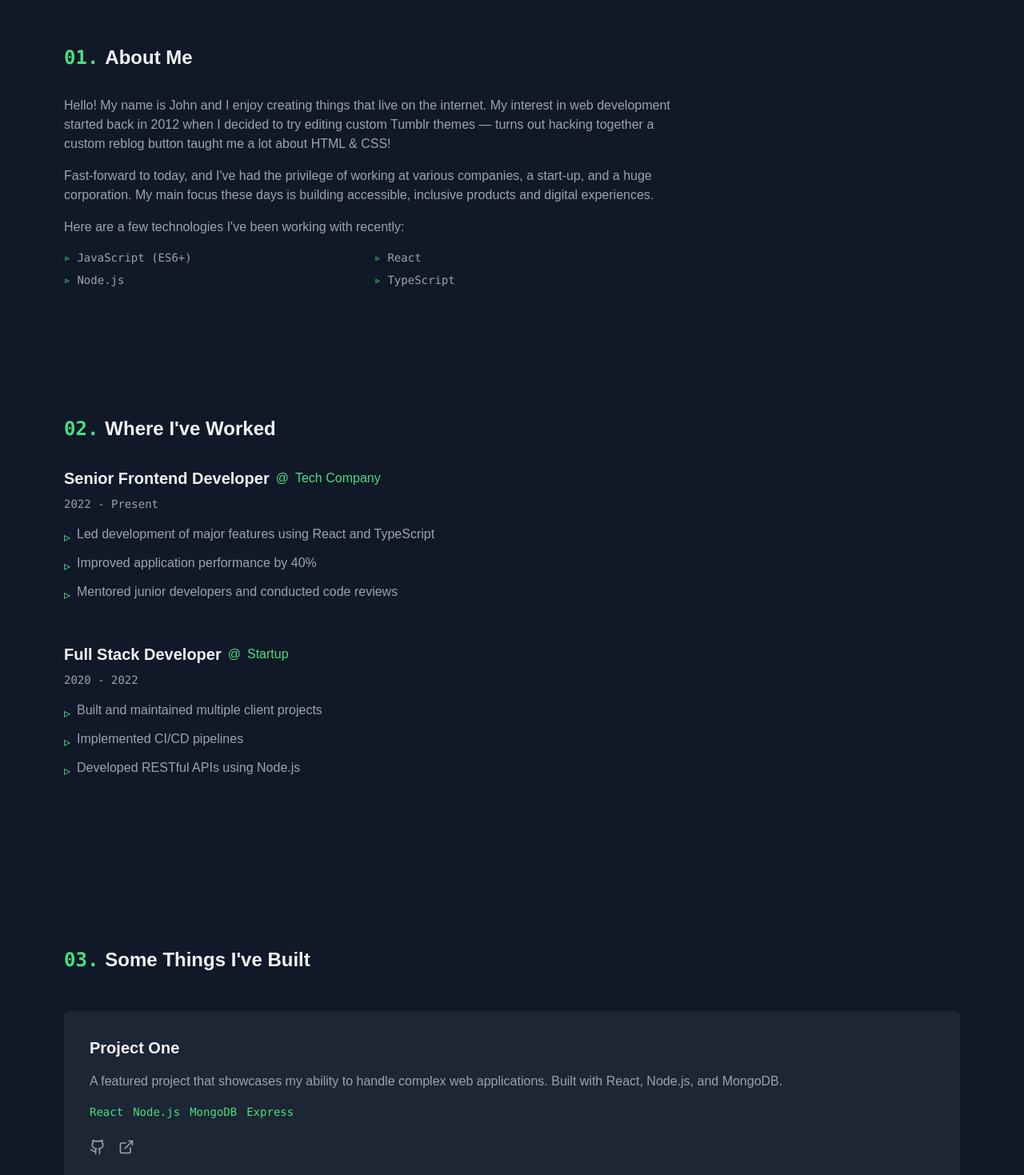
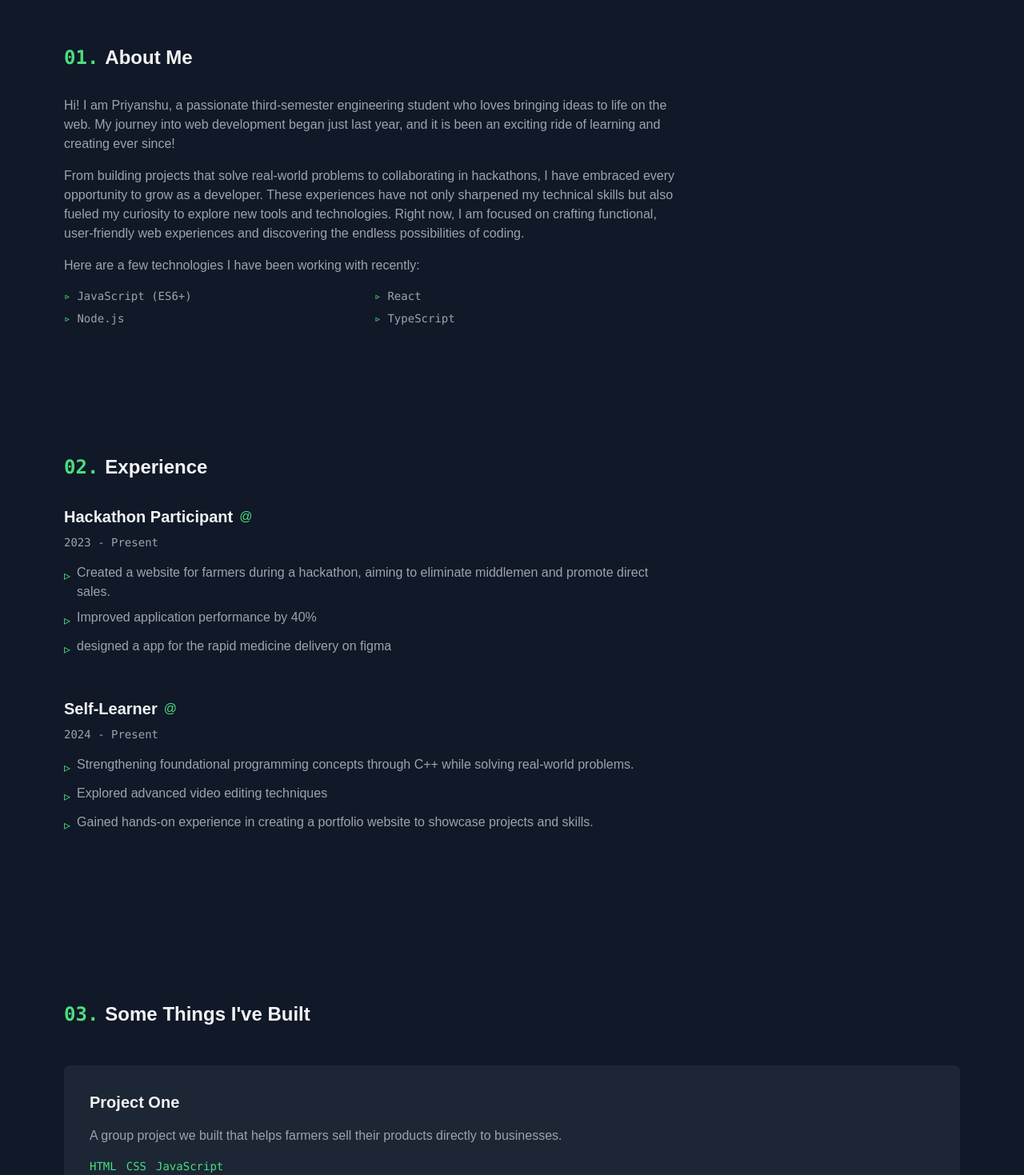
Before and after one commit to prime64m/portfolio, a Next.js app: page / in a window 1280 px wide. Shown: the part 920-2389 px from the top of the page at 80% size. Built offline with nearby package versions, Linux system fonts and the light colour scheme.

Commit message:
Uqpdate Portfolio.tsx

```diff
--- a/components/Portfolio.tsx
+++ b/components/Portfolio.tsx
@@ -27,60 +27,61 @@ const Portfolio = () => {
     const featuredProjects = [
         {
             title: "Project One",
-      description: "A featured project that showcases my ability to handle complex web applications. Built with React, Node.js, and MongoDB.",
-      tech: ["React", "Node.js", "MongoDB", "Express"],
-      github: "#",
-      external: "#",
+            description: "A group project we built that helps farmers sell their products directly to businesses. ",
+            tech: ["HTML", "CSS", "JavaScript"],
+            github: "https://github.com/prime64m/krishibazaar",
+            external: "https://krishibazar.vercel.app/",
         },
         {
             title: "Project Two",
-      description: "An e-commerce platform built with Next.js and Stripe integration. Features a custom CMS and admin dashboard.",
-      tech: ["Next.js", "Stripe", "PostgreSQL", "Tailwind"],
-      github: "#",
-      external: "#",
+            description: "A Portfolio website for myself, ",
+            tech: ["Next.js", "React", "JavaScript", "Tailwind"],
+            github: "https://github.com/prime64m/portfolio",
+            external: "https://prime64m.vercel.app/",
         }
     ];
 
     const otherProjects = [
         {
-      title: "CLI Tool",
-      description: "Developer tool for automated project setup",
-      tech: ["Node.js", "Commander.js"],
+            title: "Bookshelf Haven",
+            description: "In making process",
+            tech: ["______", "______"],
             github: "#",
+            external: "#", // Add external link
         },
         {
-      title: "Weather App",
-      description: "Real-time weather tracking application",
-      tech: ["React", "OpenWeather API"],
-      github: "#",
+            title: "Markrtplace for farmer",
+            description: "Real-time project listing",
+            tech: ["React", "Vite", "JaveScript"],
+            github: "https://github.com/prime64m/marketplace",
+            external: "https://krishi-marketplace.vercel.app/", // Add external link
         },
         {
             title: "Portfolio v1",
             description: "First iteration of my personal website",
             tech: ["HTML", "CSS", "JavaScript"],
-      github: "#",
+            github: "https://github.com/prime64m/priyansh",
+            external: "https://alokk.vercel.app/", // Add external link
         }
     ];
 
     const experiences = [
         {
-      company: "Tech Company",
-      title: "Senior Frontend Developer",
-      period: "2022 - Present",
+            title: "Hackathon Participant",
+            period: "2023 - Present",
             points: [
-        "Led development of major features using React and TypeScript",
+                "Created a website for farmers during a hackathon, aiming to eliminate middlemen and promote direct sales.",
                 "Improved application performance by 40%",
-        "Mentored junior developers and conducted code reviews"
+                "designed a app for the rapid medicine delivery on figma"
             ]
         },
         {
-      company: "Startup",
-      title: "Full Stack Developer",
-      period: "2020 - 2022",
+            title: "Self-Learner",
+            period: "2024 - Present",
             points: [
-        "Built and maintained multiple client projects",
-        "Implemented CI/CD pipelines",
-        "Developed RESTful APIs using Node.js"
+                "Strengthening foundational programming concepts through C++ while solving real-world problems.",
+                "Explored advanced video editing techniques",
+                "Gained hands-on experience in creating a portfolio website to showcase projects and skills."
             ]
         }
     ];
@@ -92,16 +93,20 @@ const Portfolio = () => {
                 <div className="max-w-6xl mx-auto px-4 py-5">
                     <div className="flex justify-between items-center">
                         <div className="flex items-center space-x-4">
+                            <div className="flex items-center space-x-4">
                                 <a href="#" className="text-green-400 font-mono text-xl">
                                     portfolio
                                 </a>
                                 <Image
-                src="/placeholder.svg?height=40&width=40"
-                alt="Profile Picture"
-                width={40}
-                height={40}
+                                    src="/profile-pic.jpg"
+                                    alt="Your Name"
+                                    width={145}
+                                    height={145}
                                     className="rounded-full"
                                 />
+
+                            </div>
+
                         </div>
                         <div className="hidden md:flex space-x-8">
                             <NavLink href="#about">About</NavLink>
@@ -109,7 +114,9 @@ const Portfolio = () => {
                             <NavLink href="#work">Work</NavLink>
                             <NavLink href="#contact">Contact</NavLink>
                             <a
-                href="#"
+                                href="/resume.jpg"
+                                target="_blank"
+                                rel="noopener noreferrer"
                                 className="px-4 py-2 border border-green-400 text-green-400 rounded hover:bg-green-400/10 transition-colors duration-300 text-sm"
                             >
                                 Resume
@@ -125,7 +132,7 @@ const Portfolio = () => {
                 <section className="min-h-screen flex items-center">
                     <div className={`transform transition-all duration-1000 ${mounted ? 'translate-y-0 opacity-100' : 'translate-y-10 opacity-0'}`}>
                         <p className="text-green-400 font-mono mb-5">Hi, my name is</p>
-            <h1 className="text-5xl md:text-7xl font-bold text-gray-100 mb-4">John Doe.</h1>
+                        <h1 className="text-5xl md:text-7xl font-bold text-gray-100 mb-4">Priyanshu Mishra.</h1>
                         <h2 className="text-4xl md:text-6xl font-bold text-gray-400 mb-8">I build things for the web.</h2>
                         <p className="max-w-xl text-gray-400 mb-12">
                             I&apos;m a software engineer specializing in building exceptional digital experiences.
@@ -149,17 +156,20 @@ const Portfolio = () => {
                         </h2>
                         <div className="text-gray-400 space-y-4">
                             <p>
-                Hello! My name is John and I enjoy creating things that live on the internet.
-                My interest in web development started back in 2012 when I decided to try
-                editing custom Tumblr themes — turns out hacking together a custom reblog
-                button taught me a lot about HTML & CSS!
+                                Hi! I am Priyanshu, a passionate third-semester engineering student
+                                who loves bringing ideas to life on the web. My journey into web development
+                                began just last year, and it is been an exciting ride of learning and creating
+                                ever since!
                             </p>
                             <p>
-                Fast-forward to today, and I&apos;ve had the privilege of working at various
-                companies, a start-up, and a huge corporation. My main focus these days
-                is building accessible, inclusive products and digital experiences.
+                                From building projects that solve real-world problems to collaborating in hackathons,
+                                I have embraced every opportunity to grow as a developer. These experiences have not
+                                only sharpened my technical skills but also fueled my curiosity to explore new tools
+                                and technologies.
+                                Right now, I am focused on crafting functional, user-friendly web experiences and
+                                discovering the endless possibilities of coding.
                             </p>
-              <p>Here are a few technologies I&apos;ve been working with recently:</p>
+                            <p>Here are a few technologies I have been working with recently:</p>
                             <ul className="grid grid-cols-2 gap-2 font-mono text-sm">
                                 <li className="flex items-center">
                                     <span className="text-green-400 mr-2">▹</span>
@@ -186,7 +196,8 @@ const Portfolio = () => {
                 <section id="experience" className="py-20">
                     <h2 className="text-2xl font-bold text-gray-100 mb-8 flex items-center">
                         <span className="text-green-400 font-mono mr-2">02.</span>
-            Where I&apos;ve Worked
+                        Experience
+
                     </h2>
                     <div className="max-w-3xl">
                         {experiences.map((exp, index) => (
@@ -263,6 +274,9 @@ const Portfolio = () => {
                                         <a href={project.github} className="text-gray-400 hover:text-green-400">
                                             <Github size={20} />
                                         </a>
+                                        <a href={project.external} className="text-gray-400 hover:text-green-400">
+                                            <ExternalLink size={20} />
+                                        </a>
                                     </div>
                                 </div>
                                 <h3 className="text-xl font-bold text-gray-100 mb-2">{project.title}</h3>
@@ -289,18 +303,35 @@ const Portfolio = () => {
                         to get back to you!
                     </p>
                     <div className="flex justify-center space-x-6 mb-12">
-            <a href="#" className="text-gray-400 hover:text-green-400">
+                        <a href="https://www.github.com/prime64m" target="_blank" rel="noopener noreferrer" className="text-gray-400 hover:text-green-400">
                             <Github size={24} />
                         </a>
-            <a href="#" className="text-gray-400 hover:text-green-400">
+                        <a href="https://www.linkedin.com/in/priyansh64" target="_blank" rel="noopener noreferrer" className="text-gray-400 hover:text-green-400">
                             <Linkedin size={24} />
                         </a>
-            <a href="#" className="text-gray-400 hover:text-green-400">
-              <Mail size={24} />
+                        <a href="mailto:priyanshumishra3263@gmail.com" className="text-gray-400 hover:text-green-400">
+                            <Mail size={24} aria-label="Email" onClick={(e) => {
+                                e.preventDefault();
+                                window.location.href = "mailto:priyanshumishra3263@gmail.com";
+                            }} />
+                        </a>
+                        <a href="https://www.instagram.com/priyansh.64" target="_blank" rel="noopener noreferrer" className="text-gray-400 hover:text-green-400">
+                            <svg xmlns="http://www.w3.org/2000/svg" width="24" height="24" viewBox="0 0 24 24" fill="none" stroke="currentColor" strokeWidth="2" strokeLinecap="round" strokeLinejoin="round">
+                                <rect x="2" y="2" width="20" height="20" rx="5" ry="5"></rect>
+                                <path d="M16 11.37A4 4 0 1 1 12.63 8 4 4 0 0 1 16 11.37z"></path>
+                                <line x1="17.5" y1="6.5" x2="17.51" y2="6.5"></line>
+                            </svg>
+                        </a>
+                        <a href="https://wa.me/916209389212" target="_blank" rel="noopener noreferrer" className="text-gray-400 hover:text-green-400">
+                            <svg xmlns="http://www.w3.org/2000/svg" width="24" height="24" viewBox="0 0 24 24" fill="none" stroke="currentColor" strokeWidth="2" strokeLinecap="round" strokeLinejoin="round">
+                                <path d="M21 11.5a8.38 8.38 0 0 1-.9 3.8 8.5 8.5 0 0 1-7.6 4.7 8.38 8.38 0 0 1-3.8-.9L3 21l1.9-5.7a8.38 8.38 0 0 1-.9-3.8 8.5 8.5 0 0 1 4.7-7.6 8.38 8.38 0 0 1 3.8-.9h.5a8.48 8.48 0 0 1 8 8v.5z"></path>
+                            </svg>
                         </a>
                     </div>
                     <a
-            href="mailto:hello@example.com"
+                        href="https://mail.google.com/mail/?view=cm&fs=1&to=priyanshumishra3263@gmail.com&su=Hello%20from%20your%20portfolio&body=Hi%20Priyanshu,%0A%0AI%20saw%20your%20portfolio%20and%20wanted%20to%20reach%20out."
+                        target="_blank"
+                        rel="noopener noreferrer"
                         className="px-8 py-4 border border-green-400 text-green-400 rounded hover:bg-green-400/10 transition-colors duration-300"
                     >
                         Say Hello
@@ -309,7 +340,7 @@ const Portfolio = () => {
 
                 {/* Footer */}
                 <footer className="py-6 text-center text-sm text-gray-400">
-          <p>Built with React & Tailwind CSS</p>
+                    <p>2024 - Priyanshu Mishra</p>
                 </footer>
             </main>
         </div>
```
Lines whose indentation alone changed are shown as unchanged.
